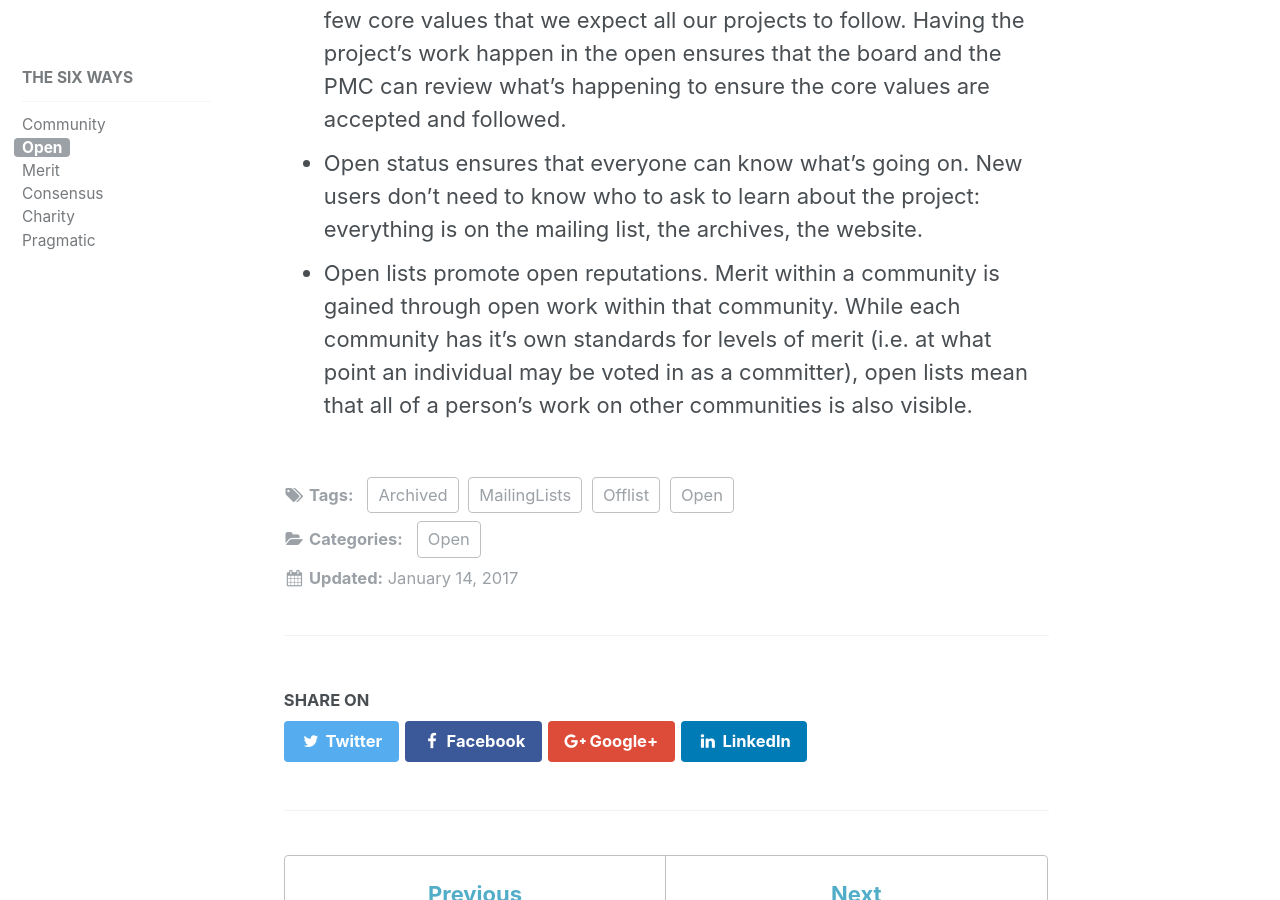
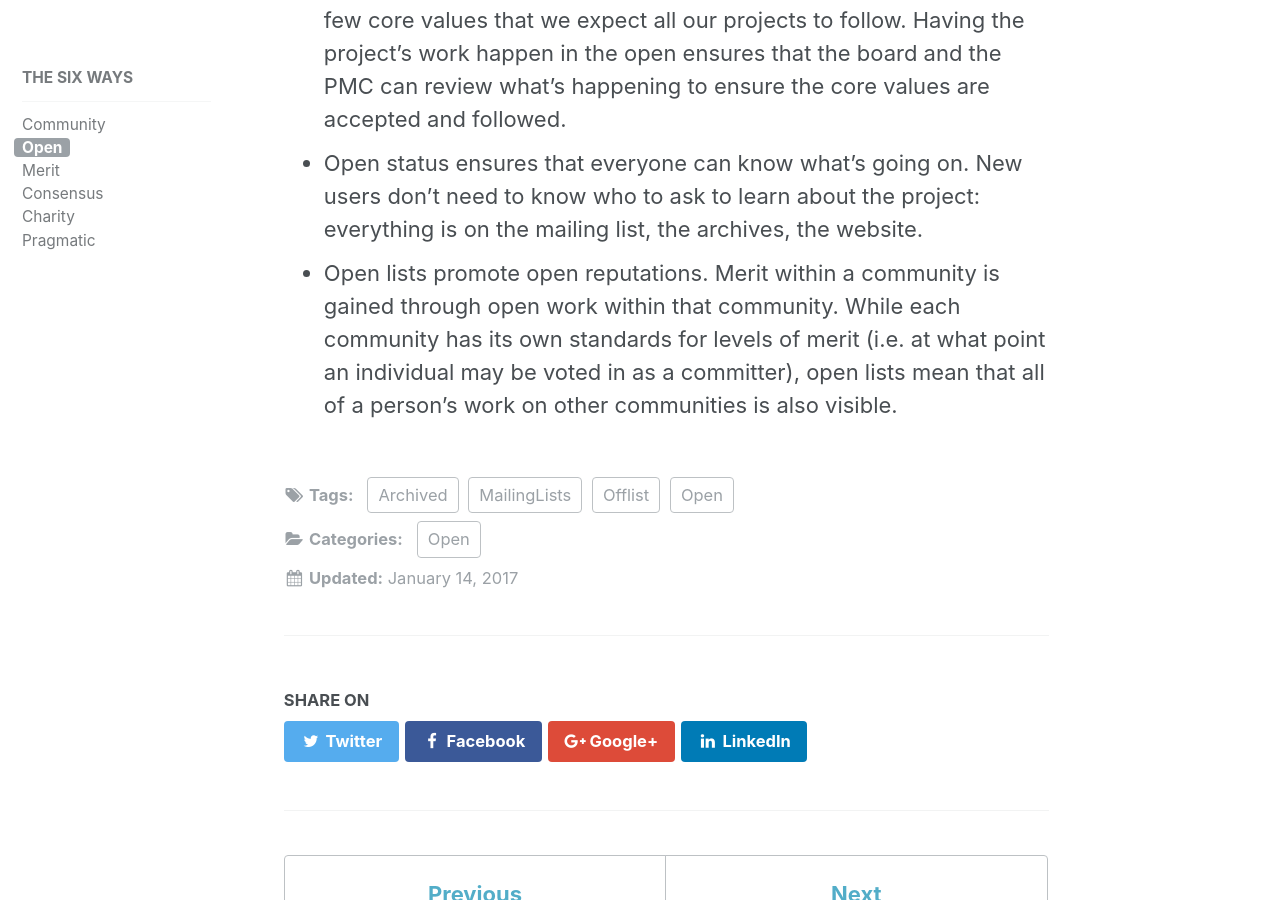
Before and after one commit to ShaneCurcuru/theapacheway.com, a Jekyll site: the page built from _ways/open.md, in a window 1280 px wide and 900 px high, scrolled down 1970 px. Built offline with Jekyll 4.4.1, drawn with Linux system fonts in a browser that asks for light colours; some of the changed text lies outside the part shown.

Commit message:
Fix possessive "it's" usages --> "its"

```diff
--- a/_ways/open.md
+++ b/_ways/open.md
@@ -16,7 +16,7 @@
 
 Strong communities can best function when work is done openly. All ASF projects use Mailing Lists as their primary means of working and communicating. Code is always publicly available, and Votes about all aspects of project direction are performed publicly, over a specific period of time – allowing contributors worldwide time to participate. Individuals participating in healthy communities make their affiliations public, and ensure that they are wearing an ASF contributor's hat when they are participating in the community. Releases of software products are voted upon publicly, and our code and decisions are always available for review. Openness allows new users the opportunity to learn. Every non-public mailing list at the ASF must have a specific reason to be kept private.
 
-The concept of doing as much work as possible in public is fundamental to The Apache Way. For a community to best work and grow, it's technical work must happen in the open.
+The concept of doing as much work as possible in public is fundamental to The Apache Way. For a community to best work and grow, its technical work must happen in the open.
 
 - Open communication promotes community growth. Having existing and past technical discussions and decisions available in the mailing list archives makes it easier for new users to understand the project and the choices the community made to get where it is today.
 - Open communication ensures community health. Having every email you write to the project lists be published may be unnerving to some at first, but it's crucial to ensure that the whole community can contribute to the work. This also ensures that community members in different regions, or who work on different schedules, can still participate.
@@ -25,4 +25,4 @@
 - Open work ensures our projects remain neutral. A healthy community has some diversity, and ensuring that all work on the project happens in the open means that no one set of contributors or no corporation or other organization can command the project or use it solely for their own ends. Everyone can see what the project is doing and who is advocating what within the project.
 - Open communication allows for oversight. Within the ASF, there are a few core values that we expect all our projects to follow. Having the project's work happen in the open ensures that the board and the PMC can review what's happening to ensure the core values are accepted and followed.
 - Open status ensures that everyone can know what's going on. New users don't need to know who to ask to learn about the project: everything is on the mailing list, the archives, the website.
-- Open lists promote open reputations. Merit within a community is gained through open work within that community. While each community has it's own standards for levels of merit (i.e. at what point an individual may be voted in as a committer), open lists mean that all of a person's work on other communities is also visible.
+- Open lists promote open reputations. Merit within a community is gained through open work within that community. While each community has its own standards for levels of merit (i.e. at what point an individual may be voted in as a committer), open lists mean that all of a person's work on other communities is also visible.
```
Also changed, not shown: _aspects/committer.md (+1 -1 lines), _aspects/servers.md (+1 -1 lines), _pages/about.md (+1 -1 lines), _ways/merit.md (+1 -1 lines), _ways/pragmatic.md (+1 -1 lines).
